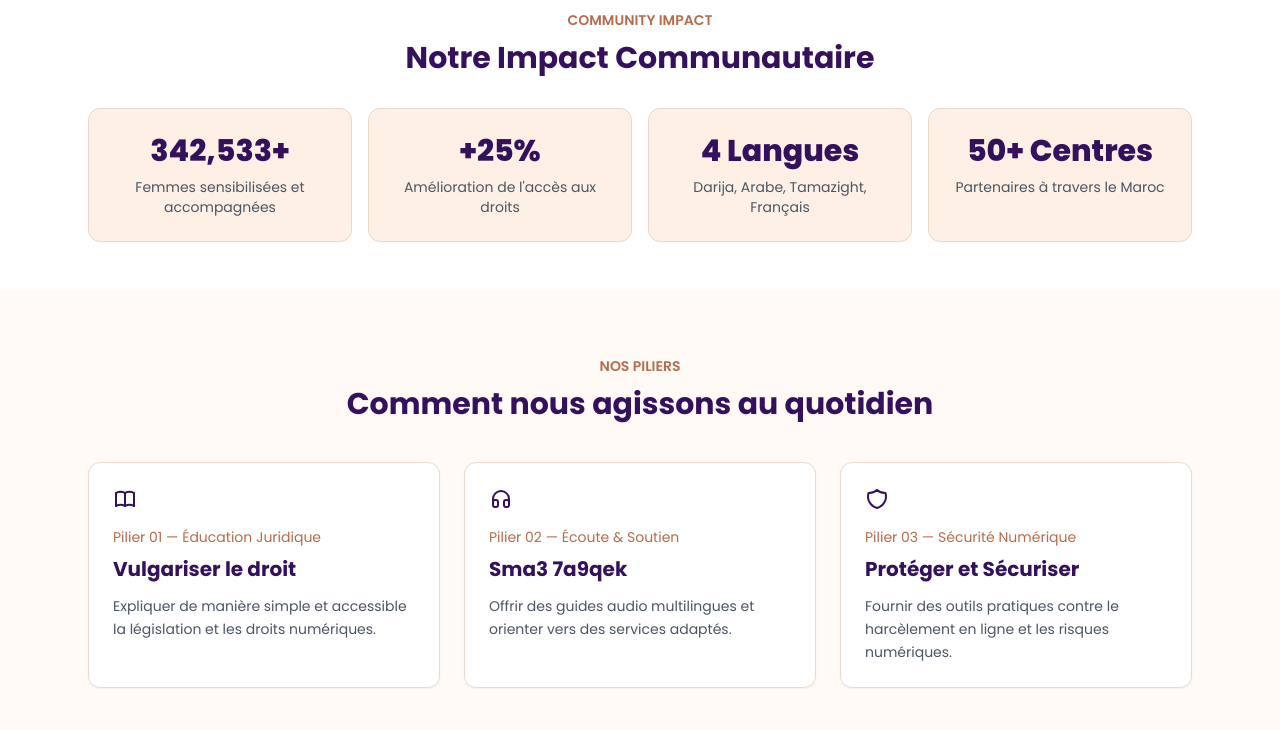
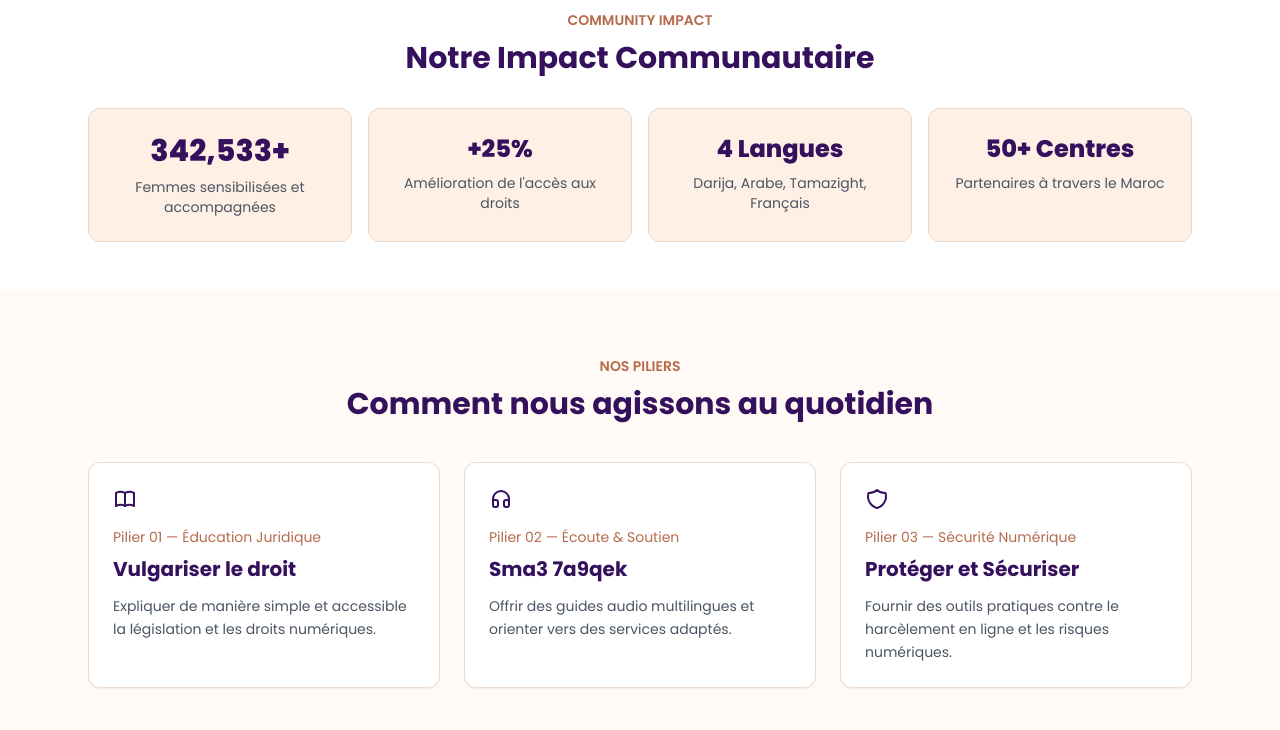
Before and after one commit to SaadZakraoui/Saad.Zakraoui-final-Project-html-css, a website: page public/pages/about.html in a window 1280 px wide. Shown: the part 920-1650 px from the top of the page. Drawn offline with nearby package versions, Linux system fonts and the light colour scheme.

Commit message:
change size in fiftch page

```diff
--- a/public/pages/about.html
+++ b/public/pages/about.html
@@ -133,24 +133,24 @@
                 </div>
 
                 <div class="bg-[#fff0e6] border border-[#ead7ca] p-6 rounded-xl text-center">
-                    <h3 class="text-3xl font-extrabold text-[#35105c]">+25%</h3>
+                    <h3 class="text-2xl font-extrabold text-[#35105c]">+25%</h3>
                     <p class="text-sm text-gray-600 mt-2">Amélioration de l'accès aux droits</p>
                 </div>
 
                 <div class="bg-[#fff0e6] border border-[#ead7ca] p-6 rounded-xl text-center">
-                    <h3 class="text-3xl font-extrabold text-[#35105c]">4 Langues</h3>
+                    <h3 class="text-2xl font-extrabold text-[#35105c]">4 Langues</h3>
                     <p class="text-sm text-gray-600 mt-2">Darija, Arabe, Tamazight, Français</p>
                 </div>
 
                 <div class="bg-[#fff0e6] border border-[#ead7ca] p-6 rounded-xl text-center">
-                    <h3 class="text-3xl font-extrabold text-[#35105c]">50+ Centres</h3>
+                    <h3 class="text-2xl font-extrabold text-[#35105c]">50+ Centres</h3>
                     <p class="text-sm text-gray-600 mt-2">Partenaires à travers le Maroc</p>
                 </div>
 
             </div>
         </div>
     </section>
-    <section id="pillars" class="bg-[#fffaf5] py-16">
+    <section  class="bg-[#fffaf5] py-16">
         <div class="max-w-6xl mx-auto px-6">
 
             <div class="text-center mb-10">
```
